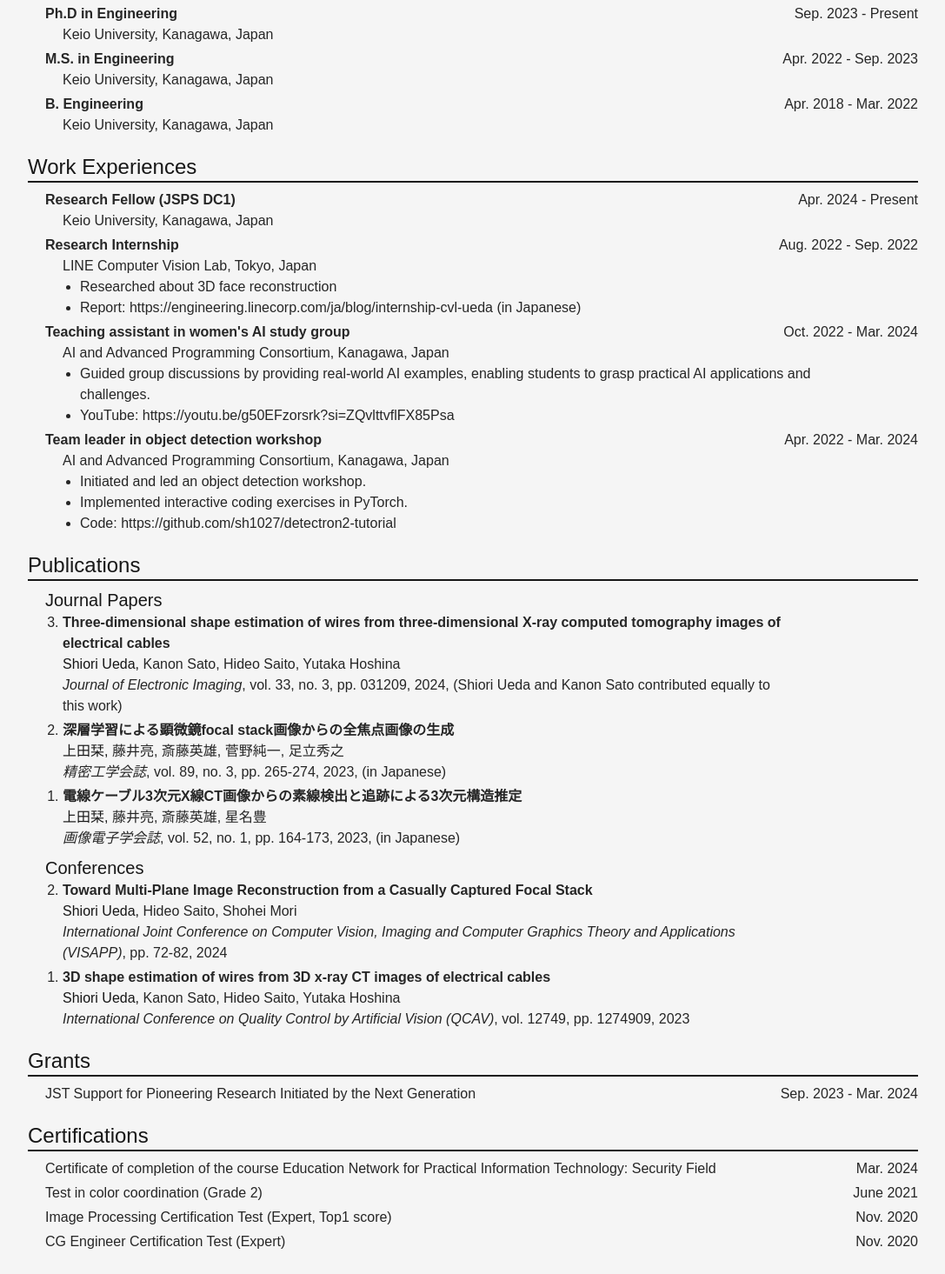
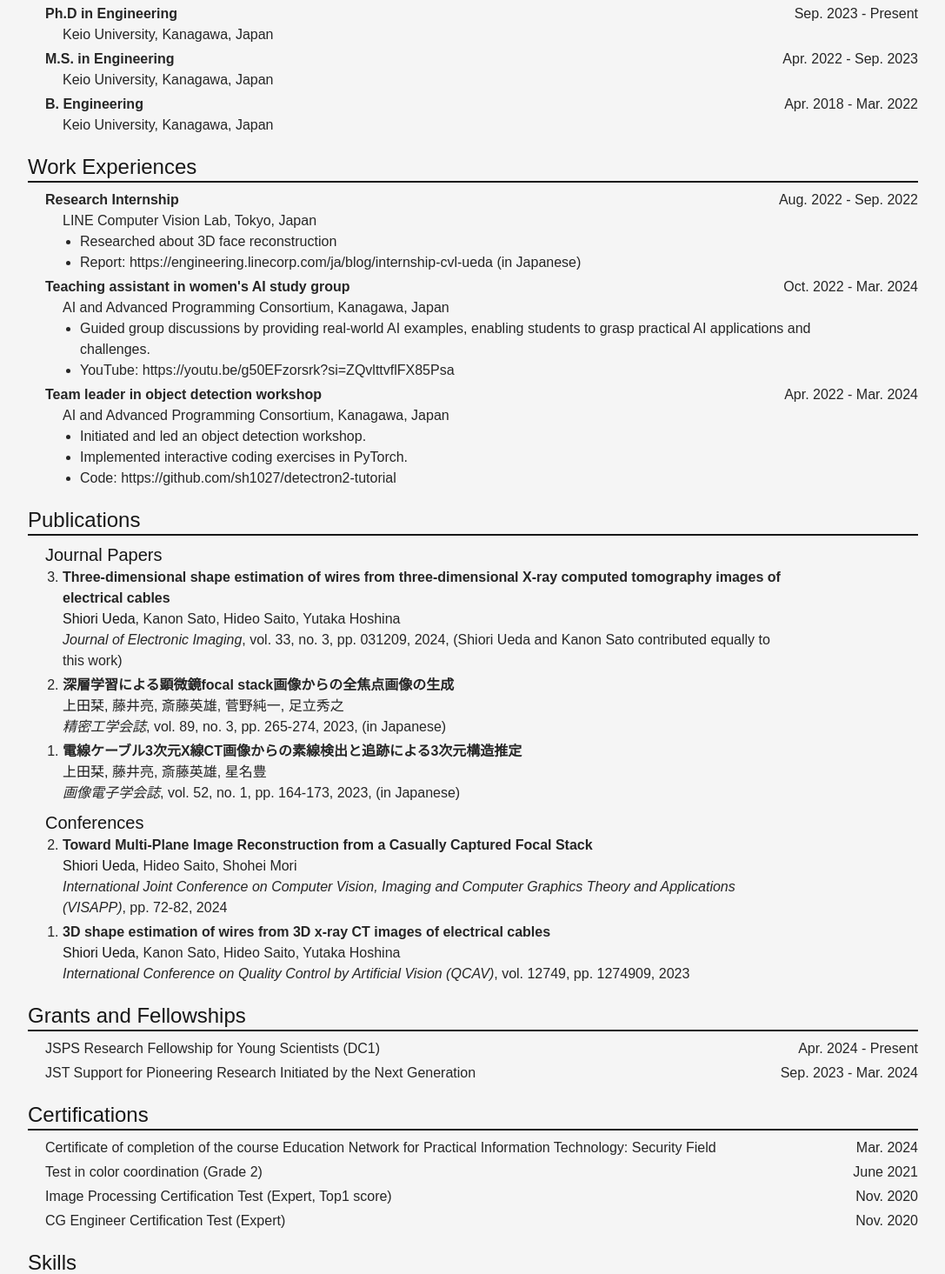
Before and after one commit to sh1027/sh1027.github.io, a Next.js app: page /cv in a window 1280 px wide. Shown: the part 400-1865 px from the top of the page at 87% size, without its empty margins (96-1183 px from the left). Built offline with nearby package versions, Linux system fonts and the light colour scheme.

Commit message:
changed from Grants to Grants and Fellowships

```diff
--- a/src/components/cv/GrantList.tsx
+++ b/src/components/cv/GrantList.tsx
@@ -6,7 +6,7 @@ export default function GrantList() {
   return (
     <div className="flex flex-col items-start space-y-2 break-inside-avoid">
       <h1 className="text-2xl text-neutral-900 w-full border-neutral-900 border-b-2">
-        Grants
+        Grants and Fellowships
       </h1>
       <div className="text-base text-neutral-800 w-full">
         <ul className="space-y-1 ml-5">
--- a/src/data/experiences.json
+++ b/src/data/experiences.json
@@ -30,15 +30,6 @@
                 "Researched about 3D face reconstruction",
                 "[Report]('https://engineering.linecorp.com/ja/blog/internship-cvl-ueda') (in Japanese)"
             ]
-        },
-        {
-            "title": "Research Fellow (JSPS DC1)",
-            "company": "Keio University",
-            "location": "Kanagawa, Japan",
-            "dates": "Apr. 2024 - Present",
-            "descriptions": [
-
-            ]
         }
     ]
 }
--- a/src/data/grants.json
+++ b/src/data/grants.json
@@ -3,6 +3,10 @@
         {
             "title": "JST Support for Pioneering Research Initiated by the Next Generation",
             "dates": "Sep. 2023 - Mar. 2024"
+        },
+        {
+            "title": "JSPS Research Fellowship for Young Scientists (DC1)",
+            "dates": "Apr. 2024 - Present"
         }
     ]
 }
```
